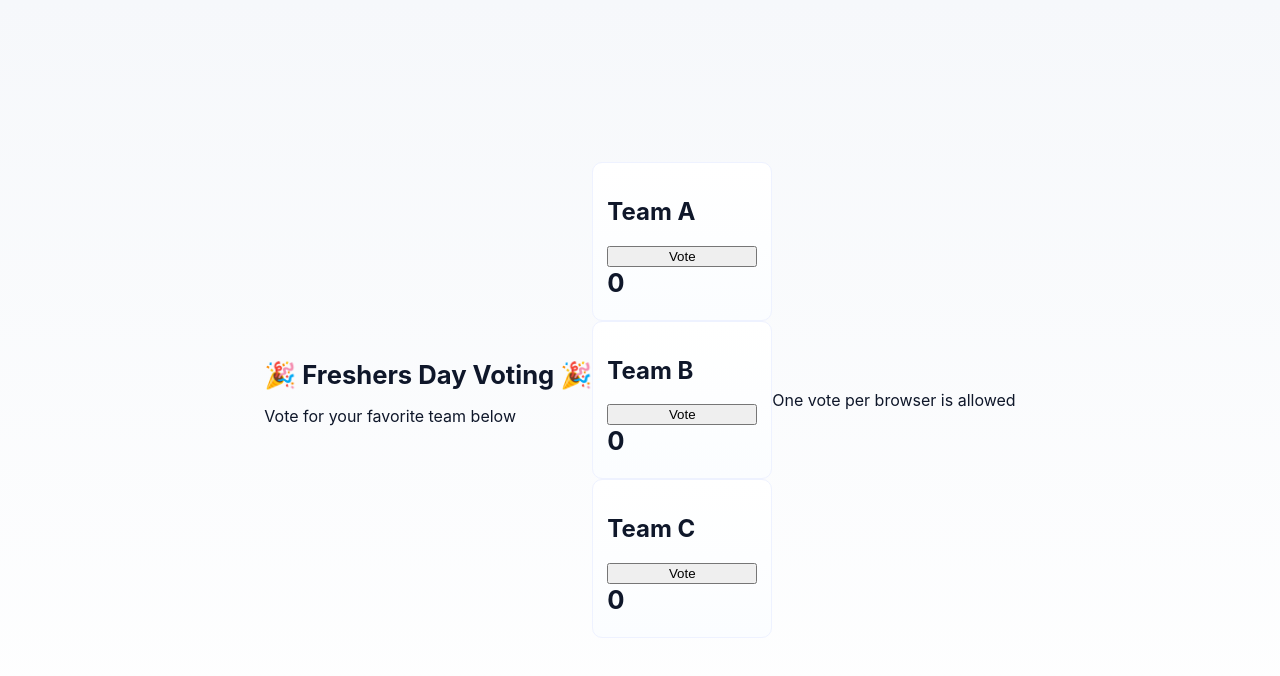
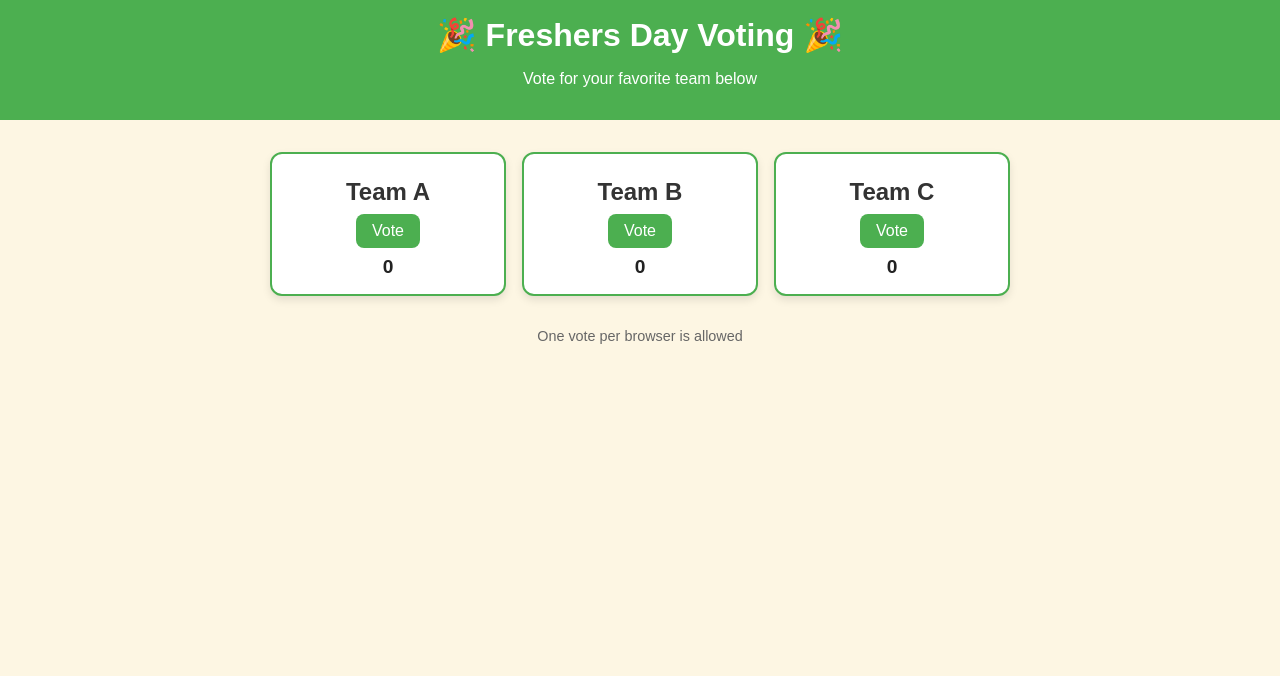
Before and after one commit to Vamshi273/Freshers-, a plain HTML site: page index.html in a window 1280 px wide. Drawn offline with Linux system fonts and the light colour scheme; no server answers.

Commit message:
Update styles.css

```diff
--- a/styles.css
+++ b/styles.css
@@ -1,92 +1,67 @@
-:root{
-  --bg:#f6f8fb;
-  --card:#ffffff;
-  --accent:#1f6feb;
-  --muted:#6b7280;
-  --danger:#e03131;
-  --radius:12px;
-  --shadow: 0 6px 20px rgba(15,23,42,0.08);
-  font-family: Inter, system-ui, -apple-system, "Segoe UI", Roboto, "Helvetica Neue", Arial;
+body {
+  font-family: Arial, sans-serif;
+  background: #fdf6e3;
+  margin: 0;
+  padding: 0;
+  text-align: center;
 }
 
-*{box-sizing:border-box}
-html,body{height:100%}
-body{
-  margin:0;
-  background:linear-gradient(180deg,var(--bg),#fff);
-  display:flex;
-  align-items:center;
-  justify-content:center;
-  padding:32px;
-  color:#0f172a;
+header {
+  background: #4caf50;
+  color: white;
+  padding: 1rem;
 }
 
-.container{
-  width:100%;
-  max-width:820px;
+h1 {
+  margin: 0;
 }
 
-header h1{margin:0;font-size:1.6rem}
-.subtitle{margin:6px 0 16px;color:var(--muted)}
-
-.card{
-  background:var(--card);
-  border-radius:var(--radius);
-  padding:18px;
-  box-shadow:var(--shadow);
-  margin-bottom:16px;
+main {
+  display: flex;
+  justify-content: center;
+  gap: 1rem;
+  margin: 2rem;
+  flex-wrap: wrap;
 }
 
-.options-list{
-  display:flex;
-  gap:12px;
-  flex-wrap:wrap;
+.option {
+  background: white;
+  border: 2px solid #4caf50;
+  border-radius: 12px;
+  padding: 1rem;
+  width: 200px;
+  box-shadow: 0 4px 8px rgba(0,0,0,0.1);
 }
 
-.option{
-  min-width:180px;
-  flex:1 1 180px;
-  display:flex;
-  flex-direction:column;
-  padding:14px;
-  border-radius:10px;
-  border:1px solid #eef2ff;
-  align-items:stretch;
-  background:linear-gradient(180deg,#fff,#fbfdff);
+.option h2 {
+  margin: 0.5rem 0;
+  color: #333;
 }
 
-.option h3{margin:0 0 8px;font-size:1rem}
-.count{font-size:1.6rem;font-weight:700;margin-bottom:8px}
-.vote-row{display:flex;gap:8px;align-items:center}
-.vote-btn{
-  flex:1;
-  padding:10px 12px;
-  border-radius:8px;
-  border:0;
-  cursor:pointer;
-  font-weight:600;
-  background:var(--accent);
-  color:white;
-  transition:transform .08s;
+.option button {
+  background: #4caf50;
+  border: none;
+  color: white;
+  padding: 0.5rem 1rem;
+  border-radius: 8px;
+  cursor: pointer;
+  font-size: 1rem;
 }
-.vote-btn:active{transform:scale(.99)}
-.vote-btn[disabled]{background:#cfe0ff;cursor:not-allowed;opacity:.9}
 
-.small{font-size:.9rem;color:var(--muted)}
-.status{margin-top:12px;color:var(--muted)}
+.option button:disabled {
+  background: gray;
+  cursor: not-allowed;
+}
 
-.footer{margin-top:4px;text-align:center;color:var(--muted)}
+.count {
+  font-size: 1.2rem;
+  margin-top: 0.5rem;
+  color: #222;
+  font-weight: bold;
+}
 
-.admin-card details{cursor:default}
-.admin-summary{font-weight:600;cursor:pointer}
-.admin-body{margin-top:12px;display:flex;flex-direction:column;gap:8px}
-#adminTotals{list-style:none;padding-left:0;margin:8px 0}
-#adminTotals li{padding:8px;border-radius:8px;background:#f8fafc;border:1px solid #eef2ff}
-.admin-actions{display:flex;gap:8px}
-.danger{background:var(--danger);color:white;border:0;padding:8px;border-radius:8px;cursor:pointer}
-.hidden{display:none}
-.muted{color:var(--muted);font-size:.92rem;margin-top:6px}
-input[type=password]{padding:8px;border-radius:8px;border:1px solid #e6eefc}
-@media (max-width:520px){
-  .options-list{flex-direction:column}
+footer {
+  margin-top: 2rem;
+  font-size: 0.9rem;
+  color: #666;
 }
```
